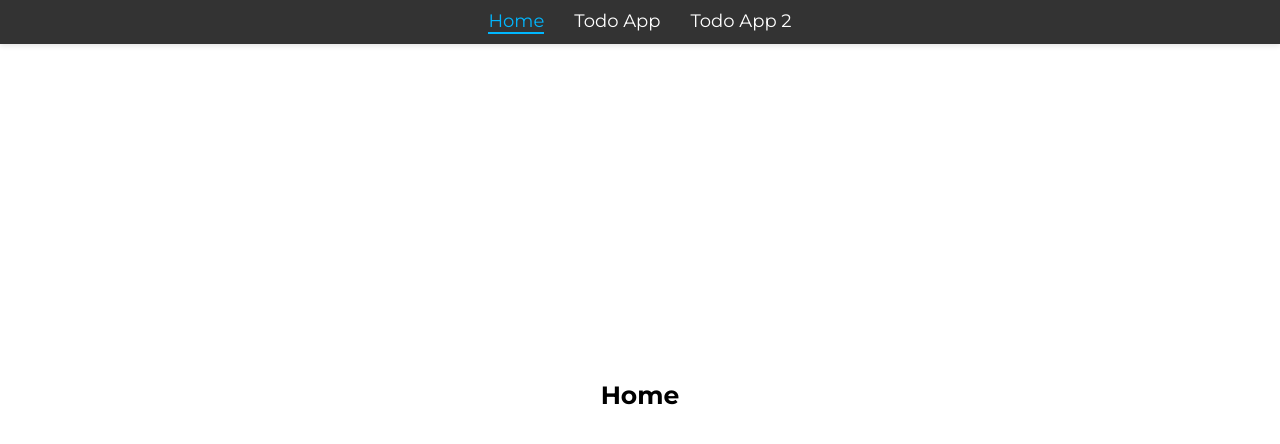
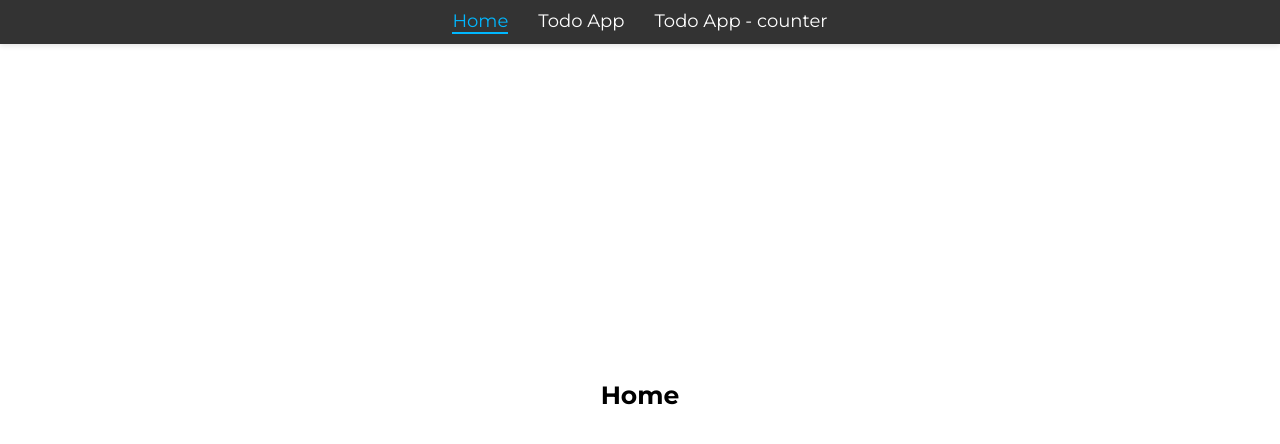
Before and after one commit to rcsilva211/todo-react, a React (Create React App) app: page / in a window 1280 px wide. Shown: the top 444 px of the page. Built offline with nearby package versions, Linux system fonts and the light colour scheme.

Commit message:
fix(master)): counter added

```diff
--- a/src/App.js
+++ b/src/App.js
@@ -31,7 +31,7 @@ function App() {
               to="/ex2"
               className={({ isActive }) => (isActive ? 'navbar-item active-link' : 'navbar-item')} // Conditionally apply active class
             >
-              Todo App 2
+              Todo App - counter
             </NavLink>
           </li>
         </ul>
```
